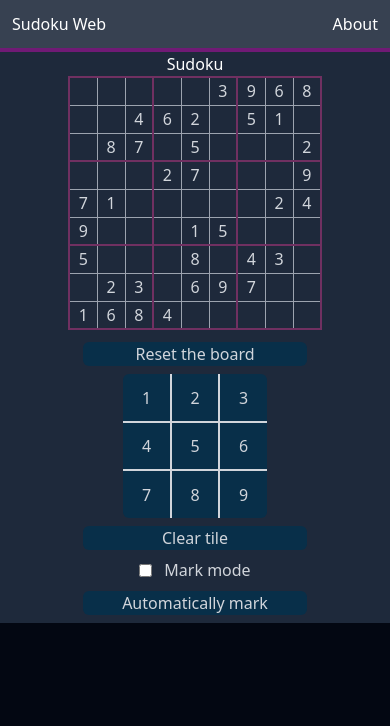
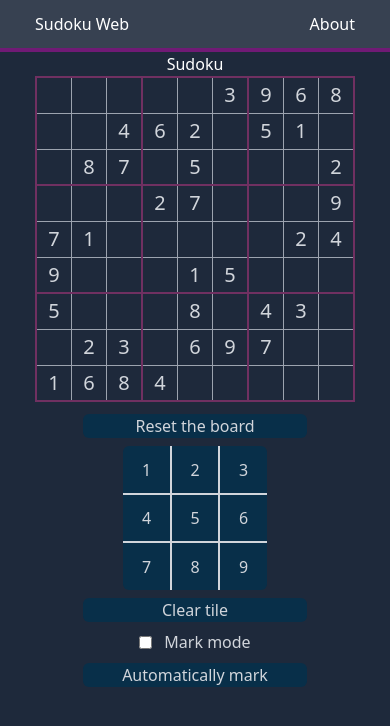
Before and after one commit to Kjaerandsen/SudokuWeb, a Next.js app: page /game in a window 390 px wide. Shown: the top 726 px of the page. Built offline with nearby package versions, Linux system fonts and the light colour scheme.

Commit message:
Worked on board sizing across device dimensions.

```diff
--- a/src/app/game/SudokuBoard.js
+++ b/src/app/game/SudokuBoard.js
@@ -168,7 +168,8 @@ export default function SudokuBoard() {
         return (
             <tr>
                 {props.items.map((data, x) => (
-                    <td className="align-items-center justify-content-center w-7 h-7 border border-gray-400" style={!data.isValid && data.isMarked && data.isSelected ? { backgroundColor: 'rgb(112,53,49)' } : data.isSelected ? { backgroundColor: 'purple' } :
+                    <td className="align-items-center justify-content-center w-7 h-7 border border-gray-400 xs:w-9 xs:h-9 xs:text-xl xl:w-12 xl:h-12 xl:text-2xl"
+                    style={!data.isValid && data.isMarked && data.isSelected ? { backgroundColor: 'rgb(127,95,127)' } : data.isSelected ? { backgroundColor: 'purple' } :
                         {}}
                         id={x + props.indexStart} key={x} onClick={() => updateSelection(x + props.indexStart)}>
                         {data.val == 0 ? <Marking marks={data.markings} /> : <Tile data={data} />}
--- a/src/app/game/components.js
+++ b/src/app/game/components.js
@@ -3,7 +3,7 @@ export function Marking(props) {
     //console.log(props.marks)
     if (props.marks !== undefined && props.marks.length > 0) {
     return (
-    <div className='grid grid-cols-3' style={{fontSize: "0.3rem"}}>
+    <div className='grid grid-cols-3 text-xxs sm:text-xs xl:text-xsm' style={{lineHeight:"1.5"}}>
         {(props.marks.includes(1)) ? <div>1</div> : <div style={{visibility:'hidden'}}>0</div>}
         {(props.marks.includes(2)) ? <div>2</div> : <div style={{visibility:'hidden'}}>0</div>}
         {(props.marks.includes(3)) ? <div>3</div> : <div style={{visibility:'hidden'}}>0</div>}
--- a/src/app/game/page.js
+++ b/src/app/game/page.js
@@ -2,7 +2,7 @@ import SudokuBoard from './SudokuBoard.js'
 
 export default function Page() {
   return (
-    <main className="container text-center text-white bg-slate-800 m-auto grid grid-cols-2">
+    <main className="container text-center text-white bg-bg-sky-950 bg-slate-800 m-auto grid grid-cols-2">
         <SudokuBoard />
     </main>
   )
--- a/src/app/layout.js
+++ b/src/app/layout.js
@@ -14,7 +14,7 @@ export const metadata = {
 export default function RootLayout({ children }) {
   return (
     <html lang="en">
-      <body className='bg-gray-950'>
+      <body className='bg-slate-800 md:bg-gray-950'>
       <nav className="bg-gray-700 p-3 border-b-4 border-fuchsia-900">
         <div className='flex items-center justify-between container m-auto'>
         <Link href="/">
--- a/tailwind.config.js
+++ b/tailwind.config.js
@@ -12,7 +12,37 @@ module.exports = {
         'gradient-conic':
           'conic-gradient(from 180deg at 50% 50%, var(--tw-gradient-stops))',
       },
+      screens: {
+        'xs': '320px',
+
+        'sm': '640px',
+        // => @media (min-width: 640px) { ... }
+
+        'md': '768px',
+        // => @media (min-width: 768px) { ... }
+
+        'lg': '1024px',
+        // => @media (min-width: 1024px) { ... }
+
+        'xl': '1280px',
+        // => @media (min-width: 1280px) { ... }
+
+        '2xl': '1536px',
+        // => @media (min-width: 1536px) { ... }
+      }
     },
+    fontSize: {
+      xxs: '0.3rem',
+      xs: '0.4rem',
+      xsm: '0.6rem',
+      sm: '0.8rem',
+      base: '1rem',
+      xl: '1.25rem',
+      '2xl': '1.563rem',
+      '3xl': '1.953rem',
+      '4xl': '2.441rem',
+      '5xl': '3.052rem',
+    }
   },
   plugins: [],
 }
```
